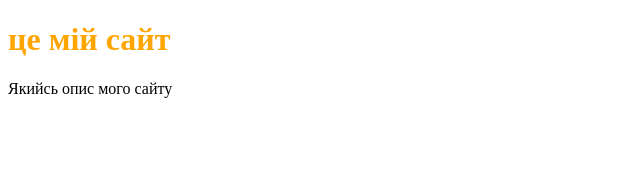
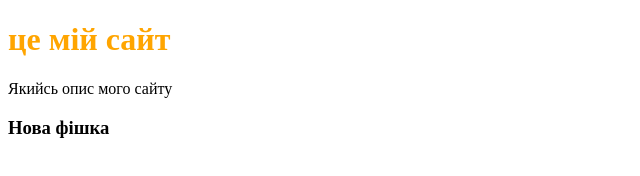
Before and after one commit to rostislavbest/project100, a plain HTML site: page index.html in a window 1280 px wide. Shown: the whole page, without its empty margins (0-640 px from the left). Drawn offline with Linux system fonts and the light colour scheme.

Commit message:
Update index.html

```diff
--- a/index.html
+++ b/index.html
@@ -11,6 +11,7 @@
 <body>
  <h1>це мій сайт</h1>
   <p> Якийсь опис мого сайту </p>
+  <h3> Нова фішка</h3>
 </body>
 
 </html>
```
